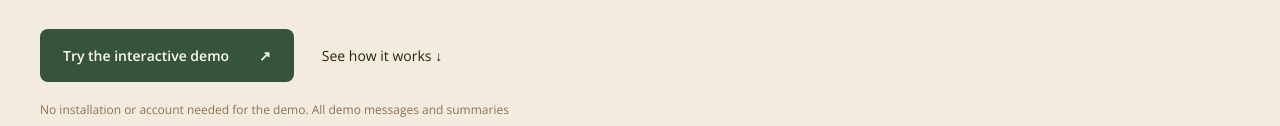
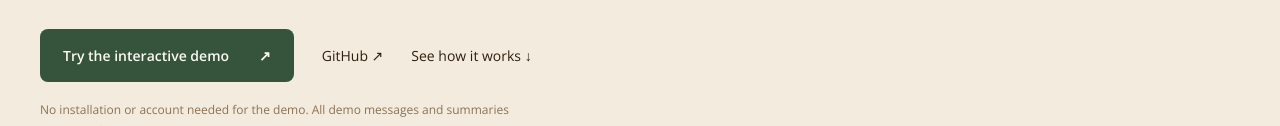
Before and after one commit to Reiandraa/website, a website built with Vite: page projects/rei/index.html in a window 1280 px wide. Shown: the part 542-668 px from the top of the page. Built offline with nearby package versions, Linux system fonts and the light colour scheme.

Commit message:
Link the REI product page to its GitHub repository

```diff
--- a/projects/rei/index.html
+++ b/projects/rei/index.html
@@ -4,7 +4,7 @@
     <p class="archive-eyebrow">REI · A calmer university day</p>
     <h1>Less inbox.<br><em>More headspace.</em></h1>
     <p class="rei-lead">Your classes, tasks, and important university updates. Together in one place, with a little help making sense of it all.</p>
-    <div class="rei-actions"><a class="rei-primary" href="/projects/rei/demo/">Try the interactive demo <span aria-hidden="true">↗</span></a><a href="#how-it-works">See how it works ↓</a></div>
+    <div class="rei-actions"><a class="rei-primary" href="/projects/rei/demo/">Try the interactive demo <span aria-hidden="true">↗</span></a><a href="https://github.com/Reiandraa/rei">GitHub ↗</a><a href="#how-it-works">See how it works ↓</a></div>
     <p class="rei-fine">No installation or account needed for the demo. All demo messages and summaries are examples.</p>
   </header>
   <a class="rei-preview" href="/projects/rei/demo/" aria-label="Open the interactive REI demo"><img src="/assets/projects/rei.svg" width="1200" height="720" alt="Illustrated REI interface showing a daily review beside a university day timeline"><span>Explore the demo →</span></a>
--- a/projects/rei/product.html
+++ b/projects/rei/product.html
@@ -4,7 +4,7 @@
     <p class="archive-eyebrow">REI · A calmer university day</p>
     <h1>Less inbox.<br><em>More headspace.</em></h1>
     <p class="rei-lead">Your classes, tasks, and important university updates. Together in one place, with a little help making sense of it all.</p>
-    <div class="rei-actions"><a class="rei-primary" href="/projects/rei/demo/">Try the interactive demo <span aria-hidden="true">↗</span></a><a href="#how-it-works">See how it works ↓</a></div>
+    <div class="rei-actions"><a class="rei-primary" href="/projects/rei/demo/">Try the interactive demo <span aria-hidden="true">↗</span></a><a href="https://github.com/Reiandraa/rei">GitHub ↗</a><a href="#how-it-works">See how it works ↓</a></div>
     <p class="rei-fine">No installation or account needed for the demo. All demo messages and summaries are examples.</p>
   </header>
   <a class="rei-preview" href="/projects/rei/demo/" aria-label="Open the interactive REI demo"><img src="/assets/projects/rei.svg" width="1200" height="720" alt="Illustrated REI interface showing a daily review beside a university day timeline"><span>Explore the demo →</span></a>
```
